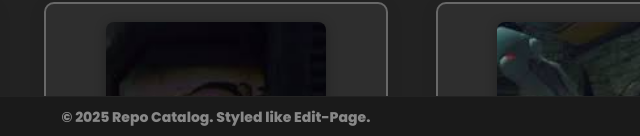
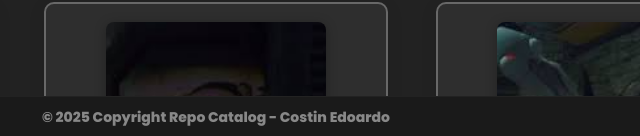
Before and after one commit to CostinEdoardo/Repo-Catalog, a plain HTML site: page index.html in a window 1280 px wide. Shown: the part 662-798 px from the top of the page, 424-1064 px from the left. Drawn offline with Linux system fonts and the light colour scheme.

Commit message:
Update index.html

```diff
--- a/index.html
+++ b/index.html
@@ -181,7 +181,7 @@
   </div>
   <div class="catalog-list" id="monster-list"></div>
   <footer>
-    &copy; 2025 Repo Catalog. Styled like Edit-Page.
+    &copy; 2025 Copyright Repo Catalog - Costin Edoardo
   </footer>
   <script>
     const container = document.getElementById('monster-list');
```
